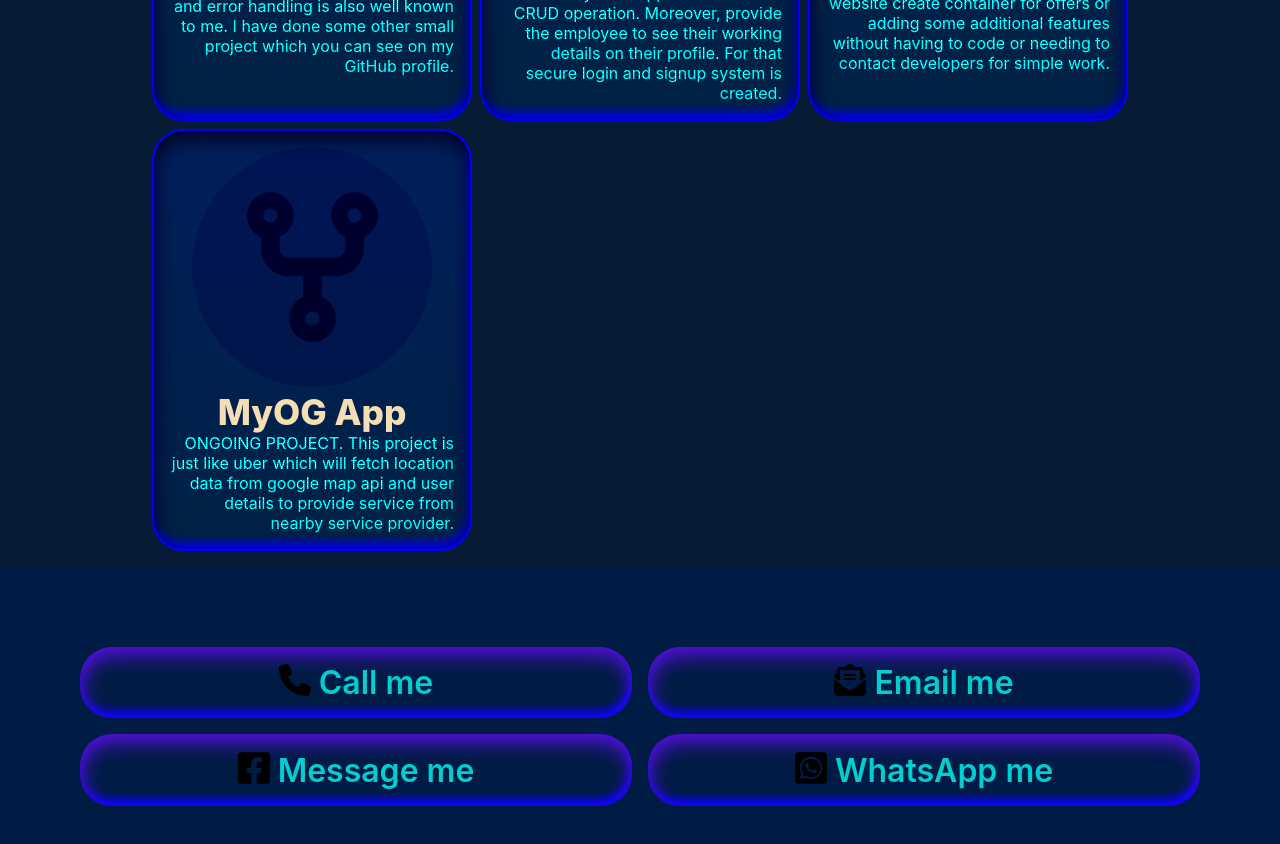
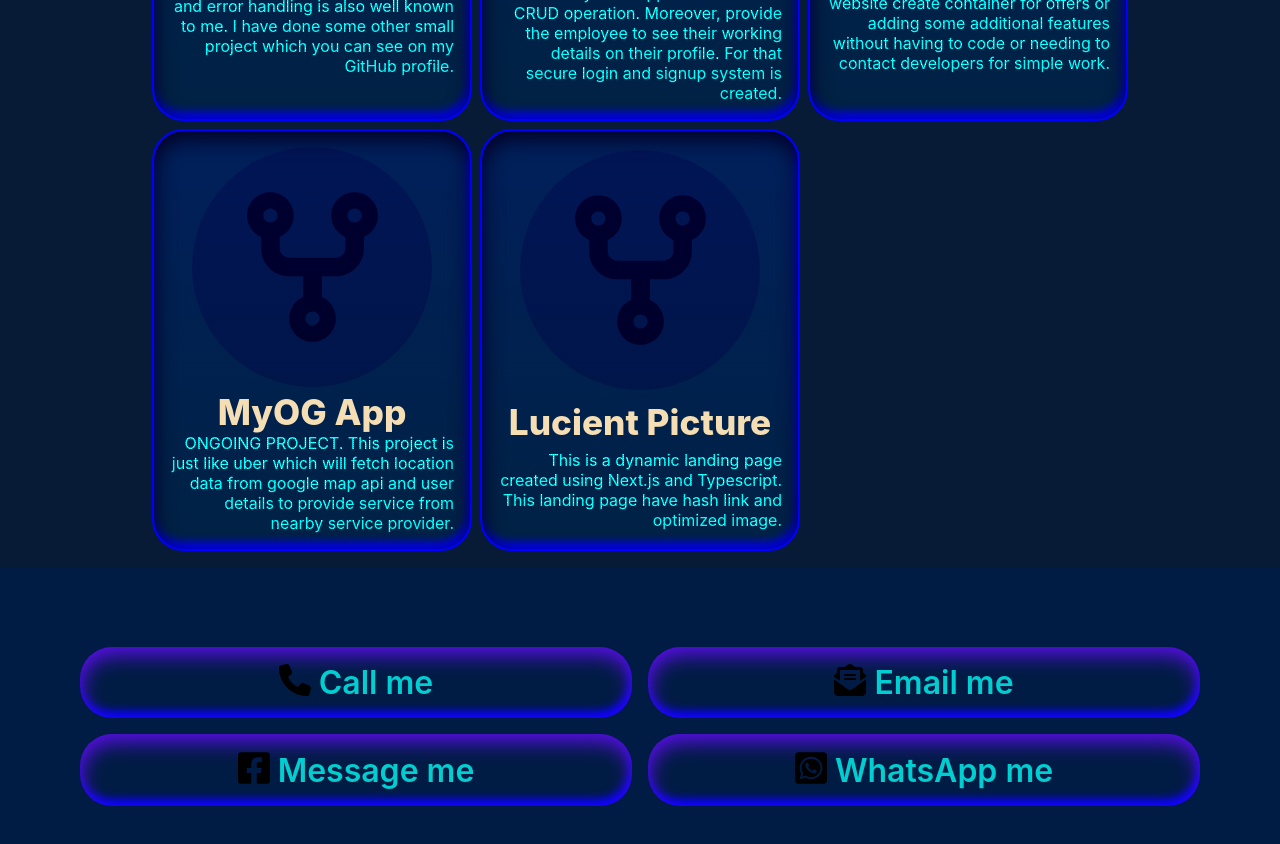
Before and after one commit to bhimray/bilen-profile-1, a React (Create React App) app: page / in a window 1280 px wide. Shown: the part 3180-4024 px from the top of the page. Built offline with nearby package versions, Linux system fonts and the light colour scheme.

Commit message:
project-update

```diff
--- a/src/Front-end-profile/Projects/Project.jsx
+++ b/src/Front-end-profile/Projects/Project.jsx
@@ -60,6 +60,13 @@ const Project = () => {
           <div className="project-head">MyOG App</div>
           <div className="project-details">ONGOING PROJECT. This project is just like uber which will fetch location data from google map api and user details to provide service from nearby service provider.</div>
         </div>
+        <div className="r-project">
+          <div className="image-container">
+            <img src={codeForkIcon} alt="" className='r-image' />
+          </div>
+          <div className="project-head">Lucient Picture</div>
+          <div className="project-details">This is a dynamic landing page created using Next.js and Typescript. This landing page have hash link and optimized image.</div>
+        </div>
       </div>
     </div>
   )
```
